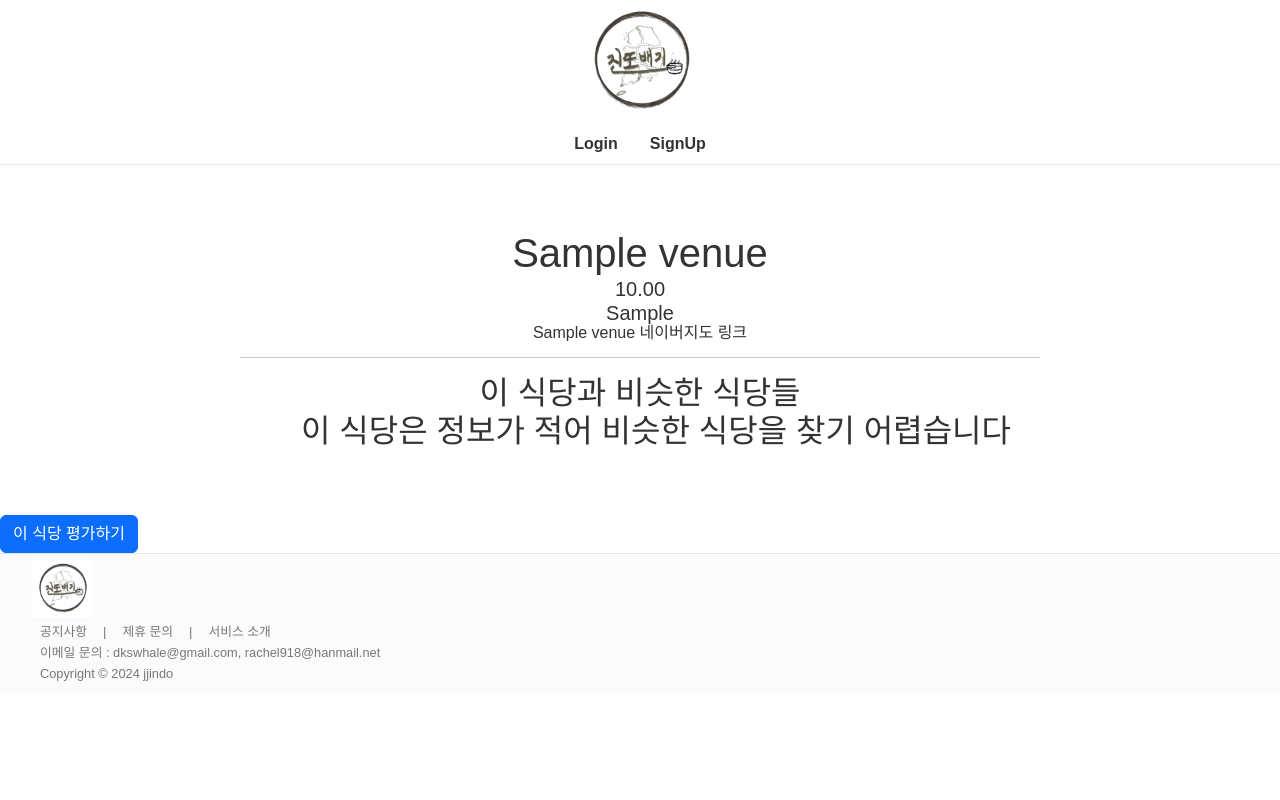
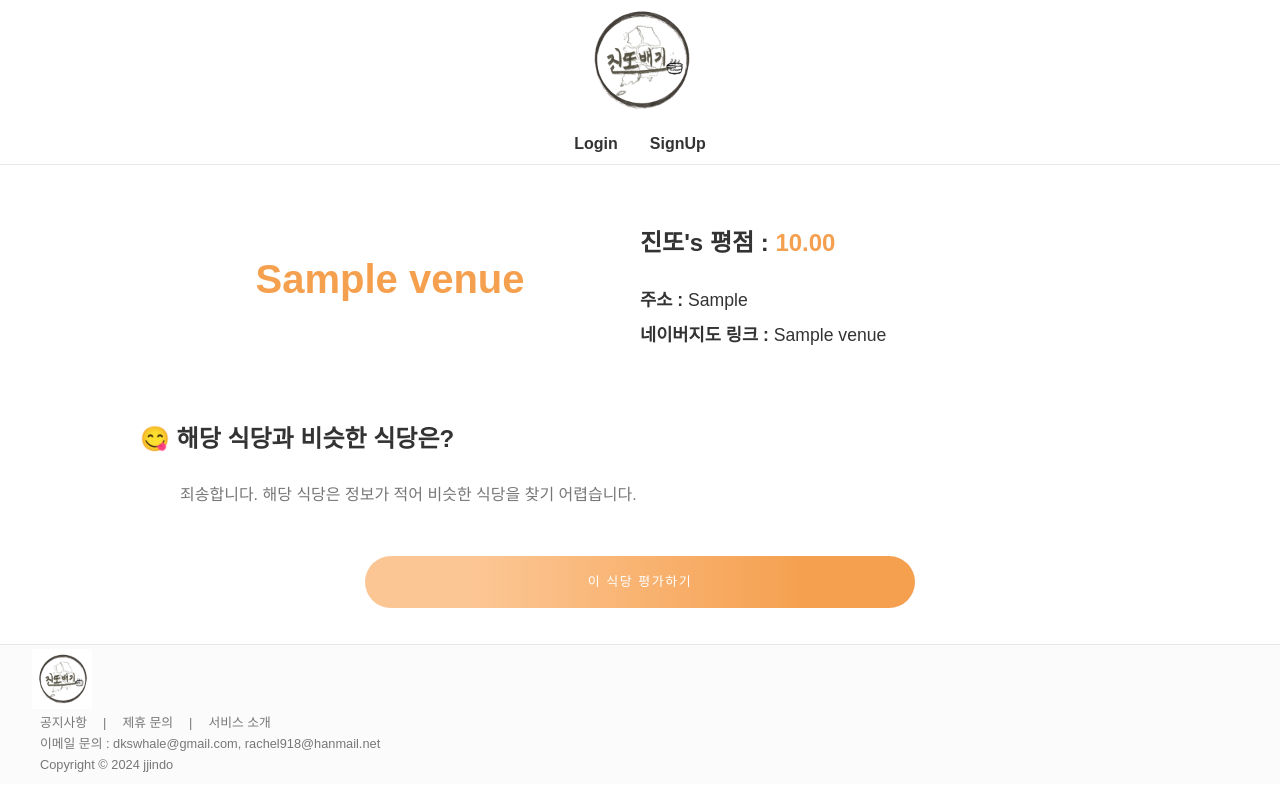
Before and after one commit to team-jinddo/jinddo, a Django app: page /venues/detail/1 in a window 1280 px wide. Run offline with Django 5.2, Linux system fonts and the light colour scheme; tables that the repository leaves empty hold one stand-in row (values such as "Sample post"); some libraries are stand-ins or nearby versions; some web fonts are replaced.

Commit message:
edit_interface

```diff
--- a/web/jinddobaegi/static/base.css
+++ b/web/jinddobaegi/static/base.css
@@ -134,7 +134,7 @@ input::placeholder {
     }
 }
 
-
+.btn_submit,
 input[type="submit"],
 button[type="submit"] {
     width: 100%;
@@ -151,7 +151,7 @@ button[type="submit"] {
     margin-bottom: 2.25rem;
     transition: 0.3s all ease-in;
 }
-
+.btn_submit:hover,
 input[type="submit"]:hover,
 input[type="submit"]:active,
 input[type="submit"]:focus,
@@ -163,6 +163,7 @@ button[type="submit"]:focus {
             #F5A04F 20%,
             #f68216 80%);
     transition: 0.3s;
+    color: #fff;
 }
 
 
@@ -323,6 +324,81 @@ button[type="submit"]:focus {
     padding-bottom: 0;
 }
 
+.pf_wrap2{
+    max-width: 1000px;
+    flex-direction: row;
+}
+.pf_wrap .venue_wrap{
+    display: flex;
+    flex-direction: column;
+    justify-content: flex-start;
+    align-items: flex-start;
+    width: 50%;
+}
+.pf_wrap .venue_name{
+    font-weight: bold;
+    color: #F5A04F;
+    width: 50%;
+}
+.pf_wrap .venue_score{
+    font-size: 1.5rem;
+    color: #F5A04F;
+    font-weight: bold;
+    padding-bottom: 1rem;
+}
+.pf_wrap .venue_score,
+.pf_wrap .venue_address,
+.pf_wrap .venue_link{
+    padding-top: 1rem;
+    text-align: left;
+}
+.pf_wrap .venue_score span,
+.pf_wrap .venue_address span,
+.pf_wrap .venue_link span{
+    font-weight: bold;
+    color: #333;
+}
+.pf_wrap .venue_address,
+.pf_wrap .venue_link{
+    font-size: 1.1rem;
+}
+.pf_wrap .venue_link:hover,
+.pf_wrap .venue_link:hover span{
+    color: #777;
+    text-decoration: underline;
+    text-underline-position: below;
+    -ms-text-underline-position: under;
+    text-underline-offset: 3px;
+}
+
+
+.pf_wrap .sub_title{
+    text-align: left;
+    font-weight: bold;
+    font-size: 1.5rem;
+    padding-bottom: 1rem;
+}
+.pf_wrap .sub_ul{
+    padding-left: 2.5rem;
+    padding-top: 1rem;
+}
+.pf_wrap .sub_ul li a{
+    font-size: 1.2rem;
+    padding: 0.8rem 1.6rem;
+    background: #ffe2c8;
+    border-radius: 1rem;
+}
+.pf_wrap .sub_ul li:hover a{
+    background: #ffd0a6;
+    transition: 0.3s;
+}
+.pf_wrap .sub_ul h5{
+    font-size: 1rem;
+    color: #777;
+}
+
+
+
 .pf_detail{
     padding: 6.25rem 0;
     justify-content: space-between;
@@ -434,3 +510,12 @@ button[type="submit"]:focus {
 .p-3{
     padding: 3rem 0;
 }
+.pt-3 {
+    padding-top: 3rem !important;
+}
+.pt-4 {
+    padding-top: 4rem !important;
+}
+.pt-5 {
+    padding-top: 5rem !important;
+}
--- a/web/jinddobaegi/venueapp/templates/venueapp/detail.html
+++ b/web/jinddobaegi/venueapp/templates/venueapp/detail.html
@@ -3,28 +3,31 @@
 {% block content %}
 
 <div>
-  <div style="text-align: center; max-width: 800px; margin: 4rem auto;">
+  <div class="pf_wrap pt-3 pf_wrap2">
 
-    <h1>
+    <h1 class="venue_name">
       {{ target_venue.name }}
     </h1>
-    <h5>
-      {{ target_venue.score | floatformat:2 }}
-    </h5>
-    <h5>
-      {{ target_venue.location | safe }}
-    </h5>
 
-    <div style="text-align: center;">
-      <a href="{{ target_venue.link | safe }}" target="_blank" rel="noopener noreferrer">
-        {{ target_venue.name }} 네이버지도 링크
+    <div class="venue_wrap">
+      <h5 class="venue_score">
+        <span>진또's 평점 : </span>{{ target_venue.score | floatformat:2 }}
+      </h5>
+      <h5 class="venue_address">
+        <span>주소 : </span>{{ target_venue.location | safe }}
+      </h5>
+
+
+      <a class="venue_link" href="{{ target_venue.link | safe }}" target="_blank" rel="noopener noreferrer">
+        <span>네이버지도 링크 : </span>{{ target_venue.name }}
       </a>
     </div>
+  </div>
 
-    <hr>
 
-    <h2>이 식당과 비슷한 식당들</h2>
-    <ul>
+  <div class="pf_wrap pt-5 pf_wrap2" style="flex-direction: column; align-items: flex-start;">
+    <h2 class="sub_title">😋 해당 식당과 비슷한 식당은?</h2>
+    <ul class="sub_ul">
       {% if recommended_venues %}
         {% for recommended_venue in recommended_venues %}
             <li>
@@ -32,15 +35,17 @@
             </li>
         {% endfor %}
       {% else %}
-        <h2>이 식당은 정보가 적어 비슷한 식당을 찾기 어렵습니다</h2>
+        <h5>죄송합니다. 해당 식당은 정보가 적어 비슷한 식당을 찾기 어렵습니다.</h5>
       {% endif %}
     </ul>
+  </div>
 
-  </div>
 </div>
 
-<a href="{% url 'venueapp:rate_venue' pk=target_venue.pk %}" class="btn btn-primary">
-    이 식당 평가하기
-</a>
+<div class="pf_wrap btn_wrap">
+  <a href="{% url 'venueapp:rate_venue' pk=target_venue.pk %}" class="btn btn_submit">
+      이 식당 평가하기
+  </a>
+</div>
 
 {% endblock %}
```
